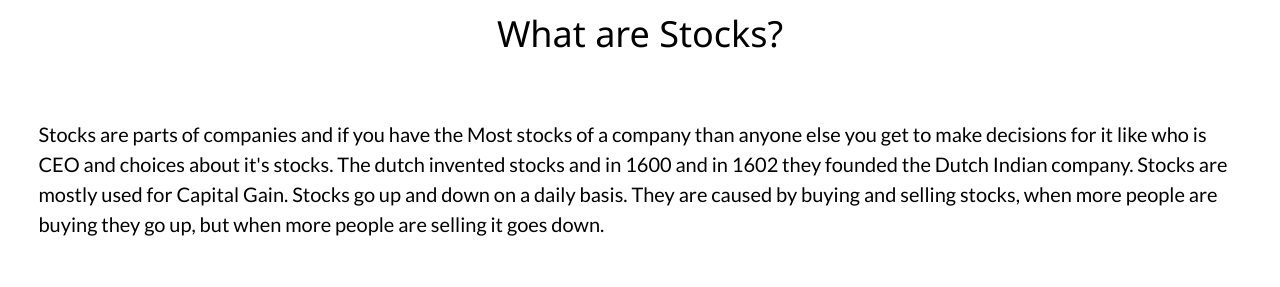
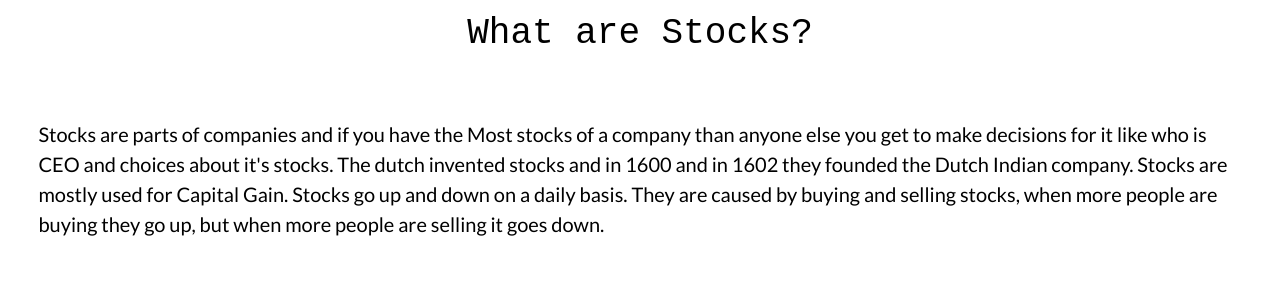
Before and after one commit to Aarav-Juneja/Aarav-Juneja.github.io, a plain HTML site: page index.html in a window 1280 px wide. Shown: the part 513-800 px from the top of the page. Drawn offline with nearby package versions, Linux system fonts and the light colour scheme.

Commit message:
Added font change
I have very bad fonts so I added different fonts.

Co-Authored-By: Aarav Juneja <aarav-juneja@users.noreply.github.com>

```diff
--- a/master.css
+++ b/master.css
@@ -5,6 +5,6 @@
   float:left;
   width:33.33333%
 }
-.unhidden_search{
-
+h1{
+  font-family: monospace;
 }
```
